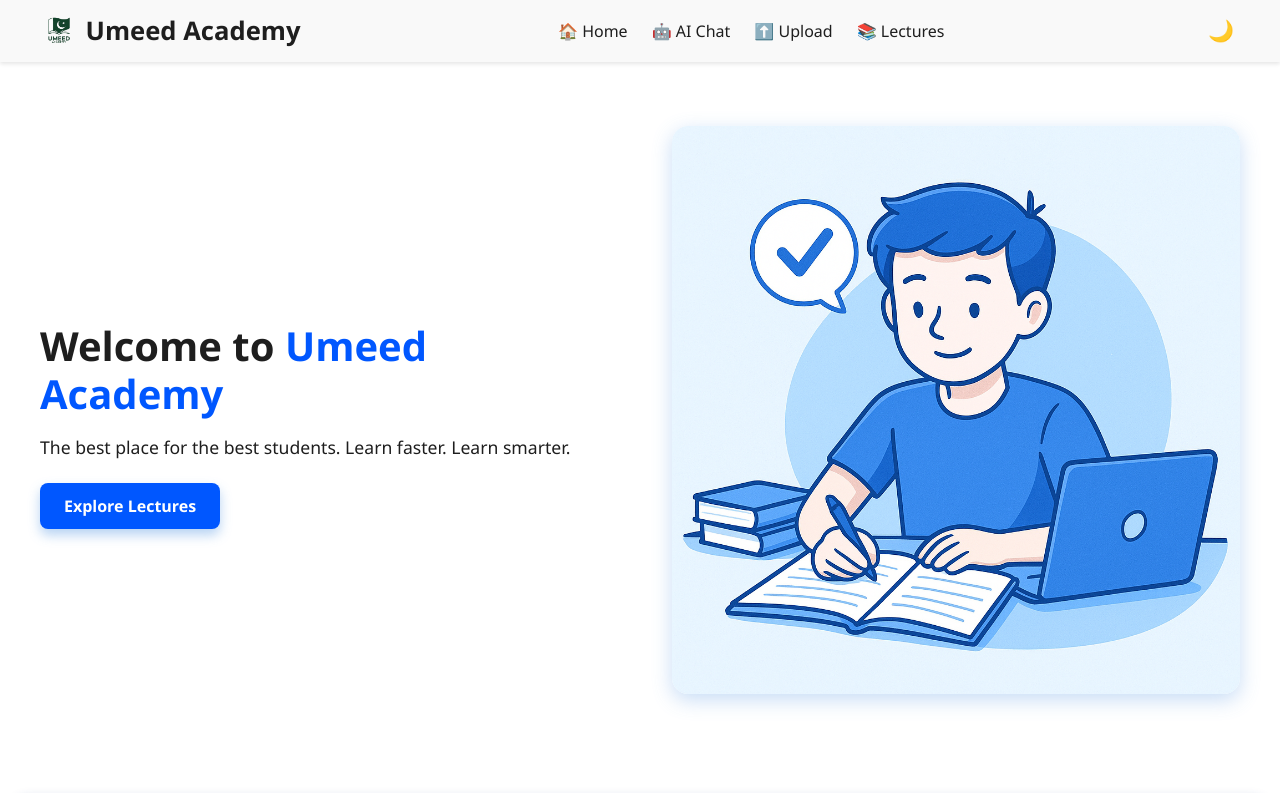
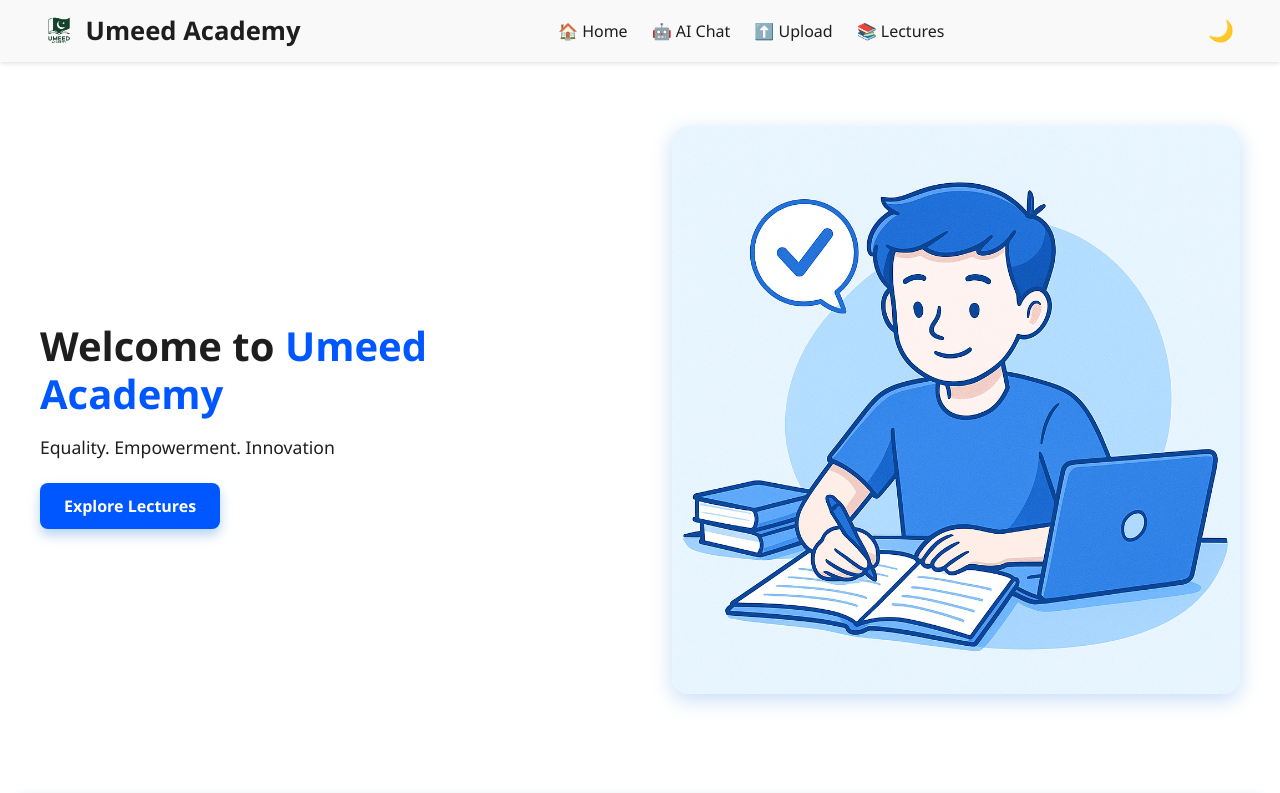
Before and after one commit to wasif-69/Study, a React (Vite) app: page / in a window 1280 px wide. Shown: the top 793 px of the page. Built offline with nearby package versions, Linux system fonts and the light colour scheme.

Commit message:
hello world

```diff
--- a/src/Main/Main.jsx
+++ b/src/Main/Main.jsx
@@ -8,7 +8,7 @@ export default function Main() {
         <h1>
           Welcome to <span>Umeed Academy</span>
         </h1>
-        <p>The best place for the best students. Learn faster. Learn smarter.</p>
+        <p>Equality. Empowerment. Innovation</p>
         {/* Optional: Add a button to browse lectures */}
         <a href="#lectures" className="cta-button">Explore Lectures</a>
       </div>
```
